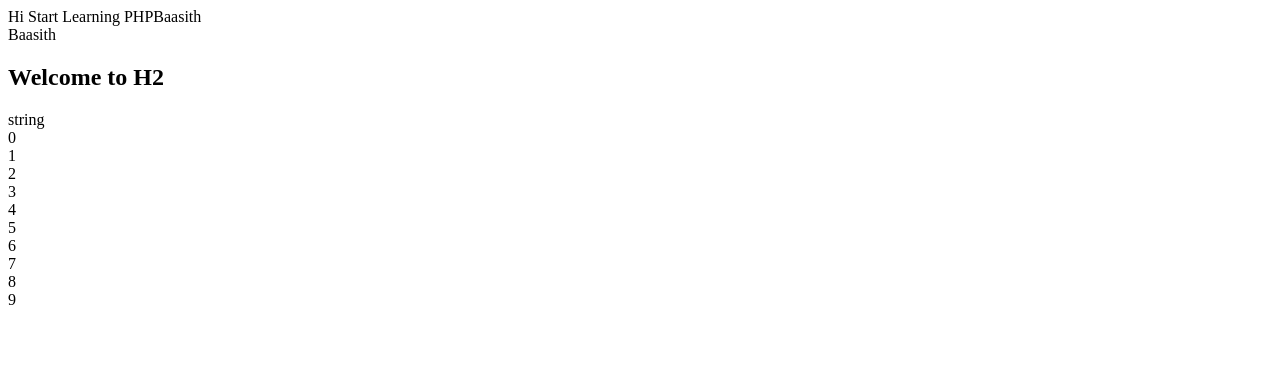
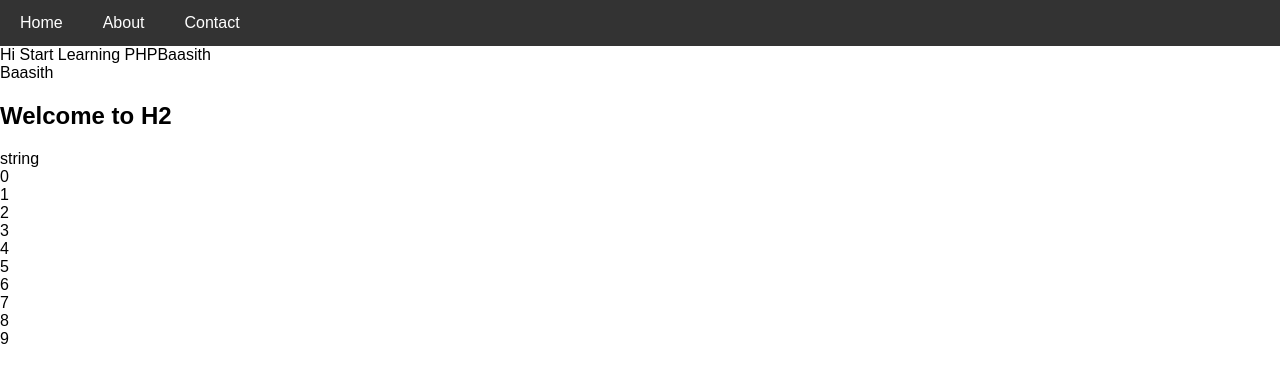
Before and after one commit to baasith6/newphp, a PHP site: page / in a window 1280 px wide. Shown: the top 383 px of the page. Run offline with PHP 8.4, Linux system fonts and the light colour scheme.

Commit message:
updated changes

```diff
--- a/abc.php
+++ b/abc.php
@@ -7,6 +7,7 @@
 </head>
 <body>
 <?php
+    require "navbar.php";
     echo" Hi Start Learning fuking PHP";
     echo" Hi Start Learning fuking PHP";
 
--- a/form.php
+++ b/form.php
@@ -22,7 +22,7 @@
 
         if ($UNAME=="admin" && $Password=="admin") {
             echo "Login Success";
-            # code...
+
         }else{
             echo "Login Failed";
         }
--- a/index.php
+++ b/index.php
@@ -7,6 +7,8 @@
 </head>
 <body>
     <?php
+    //include is used to include the file also (include_once and require and require_once) is used to include the file
+    include "navbar.php";
     echo" Hi Start Learning PHP";
     //creating a variable
     $name="Baasith";
--- /dev/null
+++ b/navbar.php
@@ -0,0 +1,51 @@
+<!DOCTYPE html>
+<html lang="en">
+<head>
+    <meta charset="UTF-8">
+    <meta name="viewport" content="width=device-width, initial-scale=1.0">
+    <title>Document</title>
+    <style>
+        body {
+            font-family: Arial, sans-serif;
+            margin: 0;
+            padding: 0;
+        }
+
+        .navbar {
+            background-color: #333;
+            overflow: hidden;
+        }
+
+        .navbar-list {
+            list-style-type: none;
+            margin: 0;
+            padding: 0;
+            display: flex;
+        }
+
+        .navbar-item {
+            padding: 14px 20px;
+        }
+
+        .navbar-item a {
+            color: white;
+            text-decoration: none;
+            display: block;
+        }
+
+        .navbar-item a:hover {
+            background-color: #575757;
+        }
+
+    </style>
+</head>
+<body>
+    <nav class="navbar">
+        <ul class="navbar-list">
+            <li class="navbar-item"><a href="index.php">Home</a></li>
+            <li class="navbar-item"><a href="about.php">About</a></li>
+            <li class="navbar-item"><a href="contact.php">Contact</a></li>
+        </ul>
+    </nav>
+</body>
+</html>
```
Also changed, not shown: .qodo/history.sqlite.
